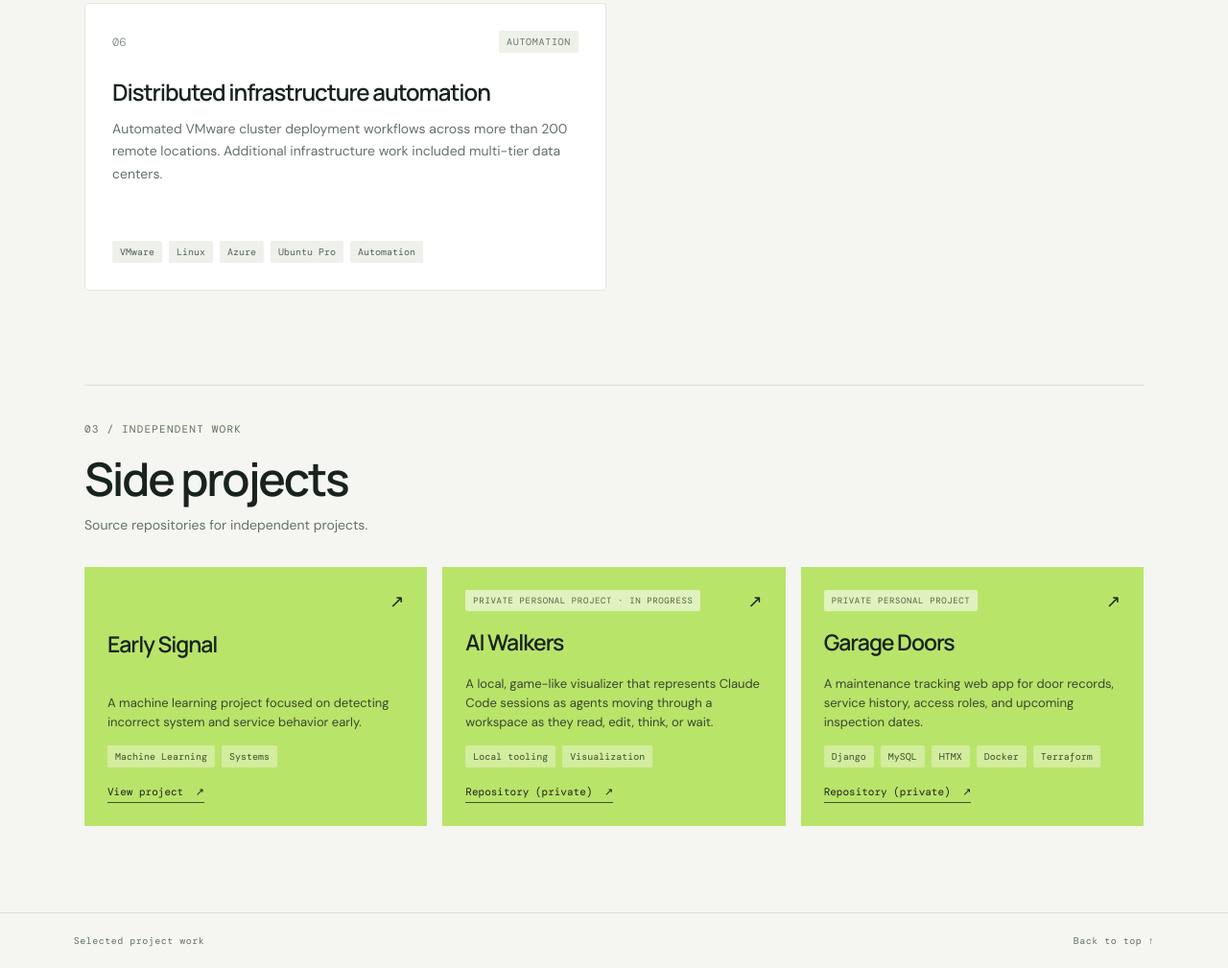
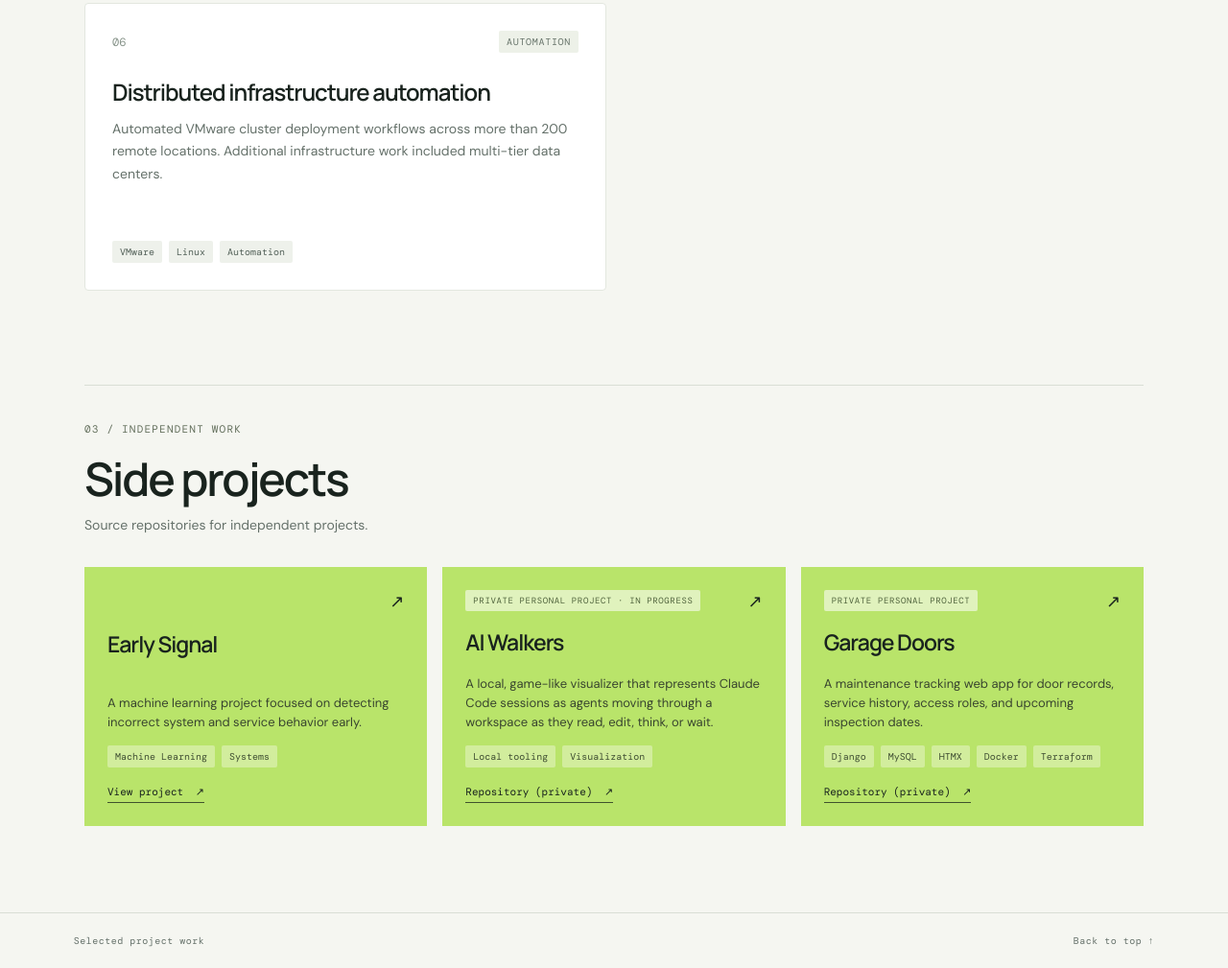
Before and after one commit to ivanht/portfolio, a plain HTML site: page index.html in a window 1280 px wide. Shown: the part 2139-3148 px from the top of the page at 96% size. Drawn offline with nearby package versions, Linux system fonts and the light colour scheme.

Commit message:
Remove Azure and Ubuntu Pro tags from automation project

```diff
--- a/index.html
+++ b/index.html
@@ -79,7 +79,7 @@
           <div class="card-top"><span class="number">06</span><span class="tag">AUTOMATION</span></div>
           <h3>Distributed infrastructure automation</h3>
           <p>Automated VMware cluster deployment workflows across more than 200 remote locations. Additional infrastructure work included multi-tier data centers.</p>
-          <ul class="chips" aria-label="Technologies"><li>VMware</li><li>Linux</li><li>Azure</li><li>Ubuntu Pro</li><li>Automation</li></ul>
+          <ul class="chips" aria-label="Technologies"><li>VMware</li><li>Linux</li><li>Automation</li></ul>
         </article>
       </div>
     </section>
```
